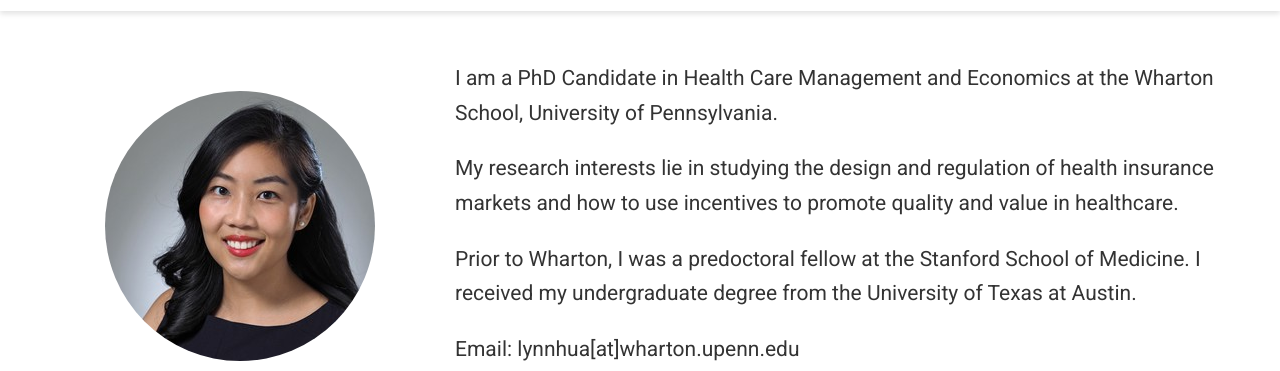
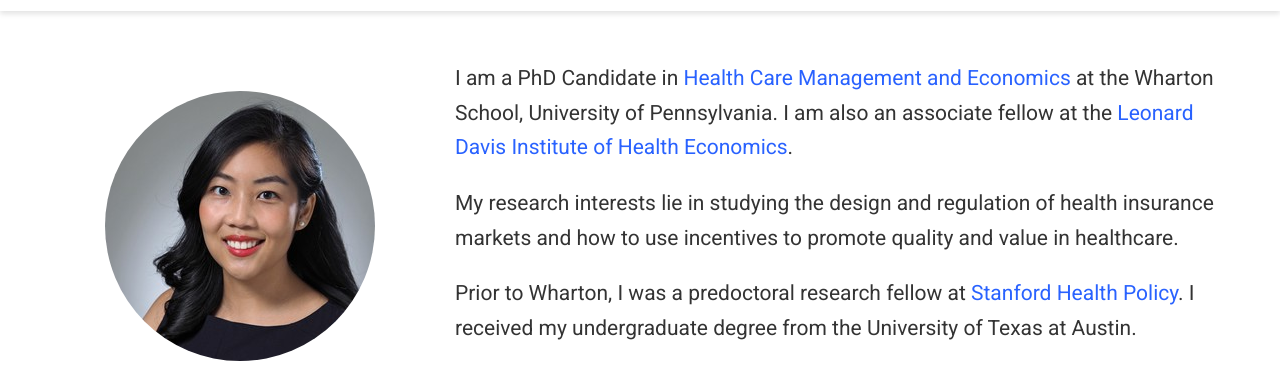
Before and after one commit to LynnMHua/LynnMHua.github.io, a plain HTML site: page index.html in a window 1280 px wide. Shown: the part 59-430 px from the top of the page. Drawn offline with nearby package versions, Linux system fonts and the light colour scheme; some packages are replaced by stand-ins of ours; some icons are missing.

Commit message:
update links

```diff
--- a/index.html
+++ b/index.html
@@ -688,9 +688,9 @@
 
 
 
-    <p>I am a PhD Candidate in  Health Care Management and Economics at the Wharton School, University of Pennsylvania.</p>
+    <p>I am a PhD Candidate in <a href="https://hcmg.wharton.upenn.edu/" target="_blank">Health Care Management and Economics </a> at the Wharton School, University of Pennsylvania. I am also an associate fellow at the <a href="https://ldi.upenn.edu/" target="_blank"> Leonard Davis Institute of Health Economics</a>.</p>
 <p>My research interests lie in studying the design and regulation of health insurance markets and how to use incentives to promote quality and value in healthcare.</p>
-<p>Prior to Wharton, I was a predoctoral fellow at the Stanford School of Medicine. I received my undergraduate degree from the University of Texas at Austin.</p>
+<p>Prior to Wharton, I was a predoctoral research fellow at  <a href="https://healthpolicy.fsi.stanford.edu/" target="_blank"> Stanford Health Policy</a>. I received my undergraduate degree from the University of Texas at Austin.</p>
 <p>Email: lynnhua[at]wharton.upenn.edu</p>
 
 
```
Also changed, not shown: author/lynn-m.-hua/index.html (+2 -2 lines), index.json (+1 -1 lines).
